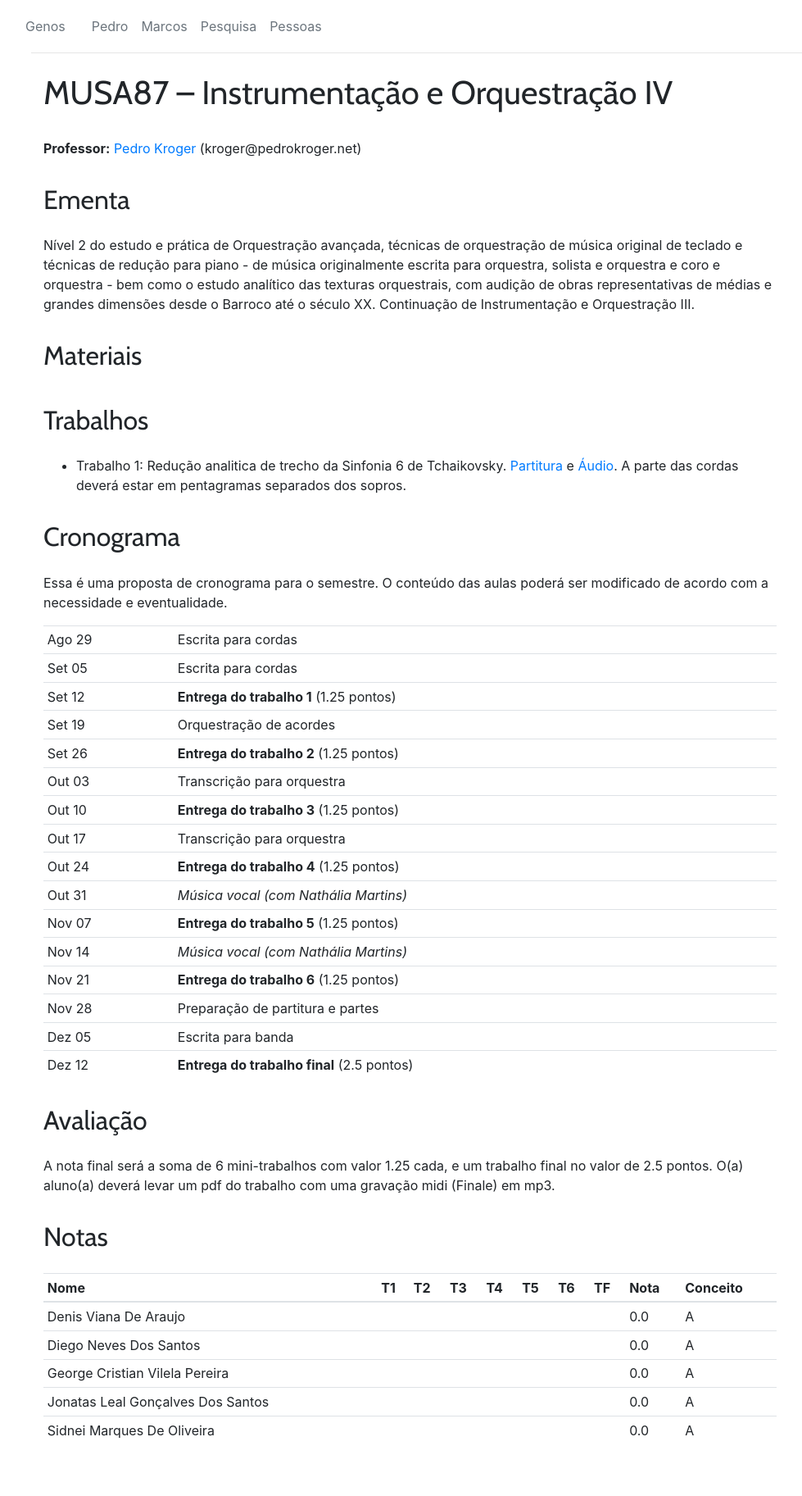
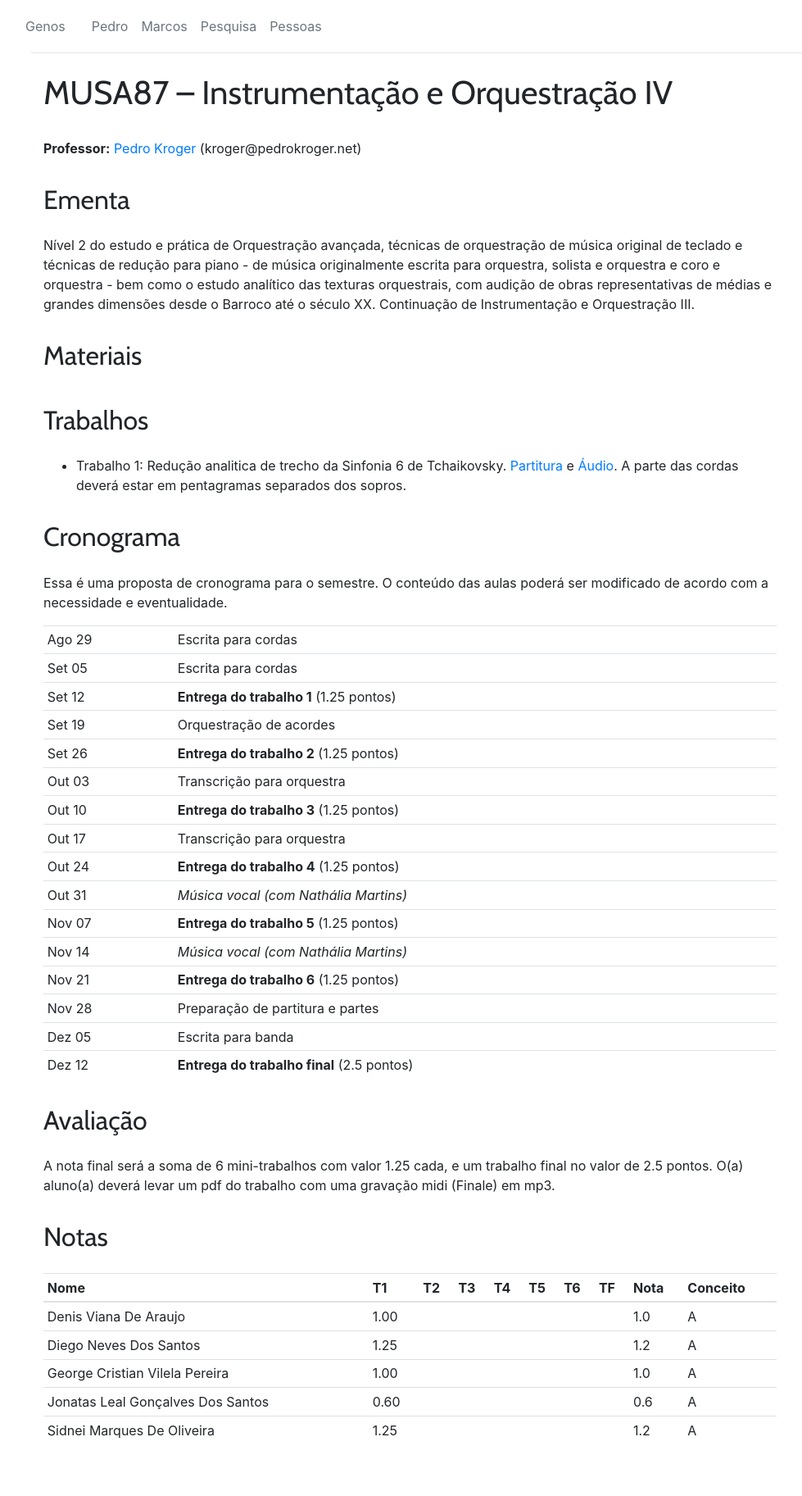
Before and after one commit to kroger/genosmus, a Jekyll site: the page built from _pedro/musa87.md, in a window 1280 px wide. Shown: the whole page at 82% size, without its empty margins (47-1026 px from the left). Built offline with Jekyll 4.4.1, drawn with Linux system fonts in a browser that asks for light colours.

Commit message:
Atualiza notas dos alunos

```diff
--- a/_pedro/geradas/musa87.md
+++ b/_pedro/geradas/musa87.md
@@ -1,8 +1,8 @@
-| Nome                              | T1 | T2 | T3 | T4 | T5 | T6 | TF | Nota | Conceito |
-|-----------------------------------|----|----|----|----|----|----|----|------|----------|
-| Denis Viana De Araujo             |    |    |    |    |    |    |    | 0.0  | A        |
-| Diego Neves Dos Santos            |    |    |    |    |    |    |    | 0.0  | A        |
-| George Cristian Vilela Pereira    |    |    |    |    |    |    |    | 0.0  | A        |
-| Jonatas Leal Gonçalves Dos Santos |    |    |    |    |    |    |    | 0.0  | A        |
-| Sidnei Marques De Oliveira        |    |    |    |    |    |    |    | 0.0  | A        |
+| Nome                              | T1   | T2 | T3 | T4 | T5 | T6 | TF | Nota | Conceito |
+|-----------------------------------|------|----|----|----|----|----|----|------|----------|
+| Denis Viana De Araujo             | 1.00 |    |    |    |    |    |    | 1.0  | A        |
+| Diego Neves Dos Santos            | 1.25 |    |    |    |    |    |    | 1.2  | A        |
+| George Cristian Vilela Pereira    | 1.00 |    |    |    |    |    |    | 1.0  | A        |
+| Jonatas Leal Gonçalves Dos Santos | 0.60 |    |    |    |    |    |    | 0.6  | A        |
+| Sidnei Marques De Oliveira        | 1.25 |    |    |    |    |    |    | 1.2  | A        |
 {: .table .table-sm }
```
Also changed, not shown: 1 other file.
